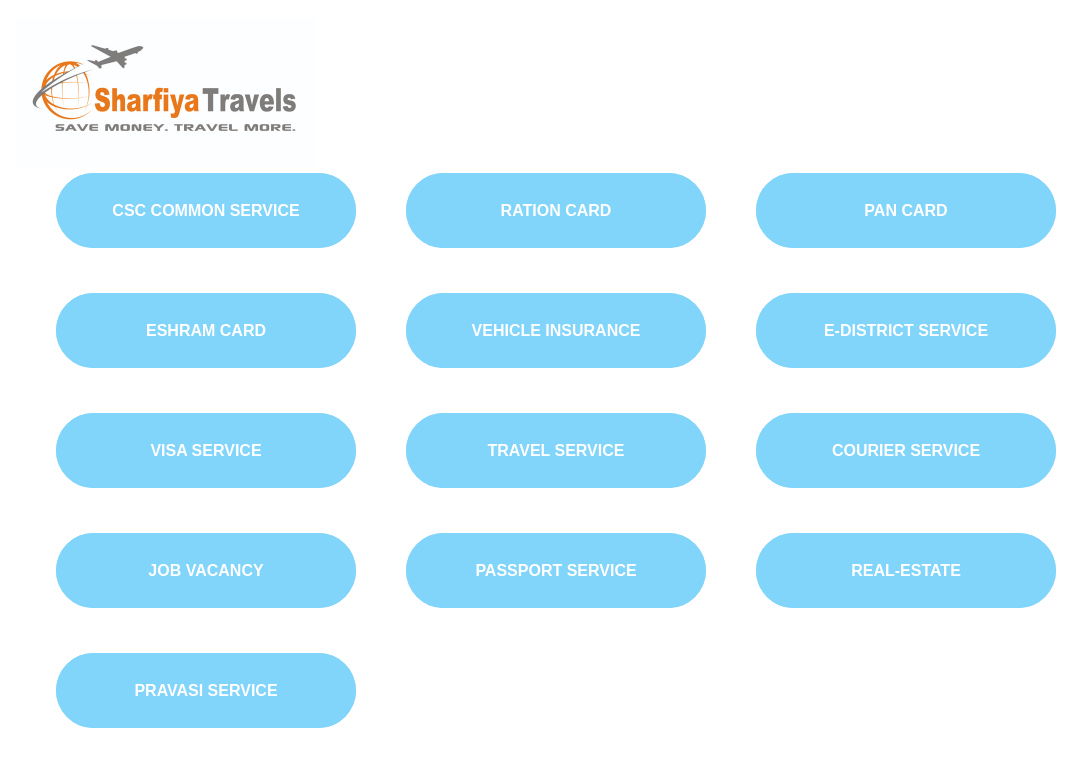
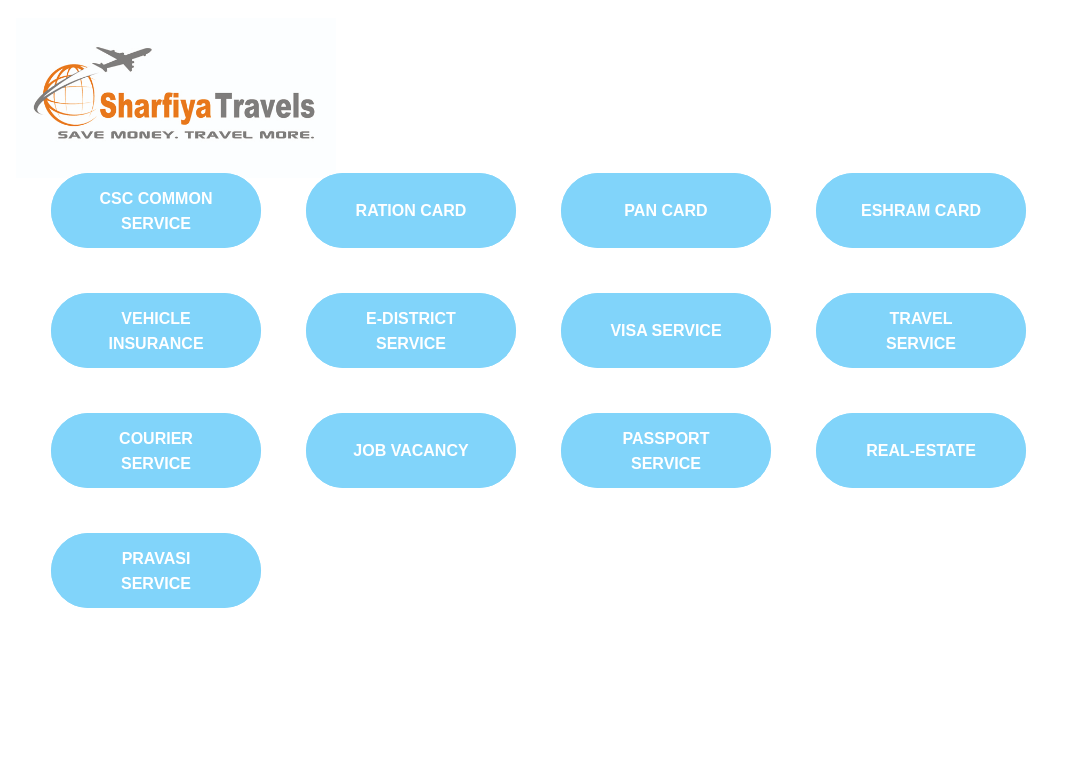
Before and after one commit to sharfiyatravels/sharfiyatravels.github.io, a plain HTML site: page index.html in a window 1280 px wide. Shown: the whole page, without its empty margins (2-1089 px from the left). Drawn offline with Linux system fonts and the light colour scheme.

Commit message:
created files for each service

```diff
--- a/bubble.css
+++ b/bubble.css
@@ -1,6 +1,6 @@
-@media only screen and (min-width: 425px) {
+@media only screen and (max-width: 425px){
 
-  /* For mobile phones: */
+  /* For small mobile phones: */
   body {
     font-family: sans-serif;
     background-color: #fff;
@@ -115,125 +115,7 @@
 
 }
 
-@media only screen and (min-width: 769px) {
-  body {
-    font-family: sans-serif;
-    background-color: #fff;
-    font-weight: bold;
-  }
-
-  .titleImg{
-    width: 300px;
-  }
-
-  .text-box {
-    /* margin-left: 45px; */
-    margin-top: 45px;
-  }
-
-  .btn:link,
-  .btn:visited {
-    text-transform: uppercase;
-    text-decoration: none;
-    padding: 15px 40px;
-    display: flex;
-    justify-content: center;
-    align-items: center;
-    line-height: 25px;
-    border-radius: 100px;
-    transition: all 0.2s;
-    position: relative;
-    width: 190px;
-    height: 40px;
-    text-align: center;
-  }
-
-  .btn:hover {
-    transform: translateY(-3px);
-    box-shadow: 0 10px 20px rgba(0, 0, 0, 0.2);
-  }
-
-  .btn:active {
-    transform: translateY(-1px);
-    box-shadow: 0 5px 10px rgba(0, 0, 0, 0.2);
-  }
-
-  .btn-white {
-    background-color: #81d4fa;
-    color: #fff;
-  }
-
-  .btn::after {
-    content: "";
-    display: inline-block;
-    height: 100%;
-    width: 100%;
-    border-radius: 100px;
-    position: absolute;
-    top: 0;
-    left: 0;
-    z-index: -1;
-    transition: all 0.5s;
-  }
-
-  .btn-white::after {
-    background-color: #81d4fa;
-  }
-
-  .btn:hover::after {
-    /* transform: scaleX(1.4) scaleY(1.6); */
-    opacity: 0;
-  }
-
-  .btn:focus::after {
-    transform: scaleX(1.4) scaleY(1.6);
-    opacity: 0;
-  }
-
-  .btn-animated {
-    -webkit-animation: moveInBottom 5s ease-out;
-    animation: moveInBottom 5s ease-out;
-    -webkit-animation-fill-mode: backwards;
-    animation-fill-mode: backwards;
-  }
-
-  @-webkit-keyframes moveInBottom {
-    0% {
-      opacity: 0;
-      transform: translateY(30px);
-    }
-
-    100% {
-      opacity: 1;
-      transform: translateY(0px);
-    }
-  }
-
-  @keyframes moveInBottom {
-    0% {
-      opacity: 0;
-      transform: translateY(30px);
-    }
-
-    100% {
-      opacity: 1;
-      transform: translateY(0px);
-    }
-  }
-
-  .servicesDiv {
-    display: flex;
-    flex-direction: row;
-  }
-
-
-
-}
-
-
-
-
-@media only screen and (min-width: 426px) {
+@media only screen and (min-width: 426px) and (max-width:768) {
 
   /* For Tablets: */
   body {
@@ -341,10 +223,128 @@
   .servicesDiv {
     display: flex;
     flex-direction: row;
-    overflow-x: hidden;
-    overflow-y: scroll;
     overflow-wrap: break-word;
     flex-wrap: wrap;
   }
 
 }
+
+@media only screen and (min-width: 770px){
+
+  /* For mobile phones: */
+  body {
+    font-family: sans-serif;
+    background-color: #fff;
+    font-weight: bold;
+  }
+
+  .text-box {
+    margin-left: 45px;
+    align-items: flex-end;
+    margin-top: 45px;
+  }
+
+  .titleImg{
+    width: 320px;
+  }
+
+  .btn:link,
+  .btn:visited {
+    text-transform: uppercase;
+    text-decoration: none;
+    padding: 15px 40px;
+    display: flex;
+    justify-content: center;
+    align-items: center;
+    line-height: 25px;
+    border-radius: 100px;
+    transition: all 0.2s;
+    position: relative;
+    width: 130px;
+    height: 45px;
+    text-align: center;
+    margin: auto;
+  }
+
+  /* .btn:hover {
+    transform: translateY(-3px);
+    box-shadow: 0 10px 20px rgba(0, 0, 0, 0.2);
+  } */
+
+  /* .btn:active {
+    transform: translateY(-1px);
+    box-shadow: 0 5px 10px rgba(0, 0, 0, 0.2);
+  } */
+
+  .btn-white {
+    background-color: #81d4fa;
+    color: #fff;
+    z-index: 0;
+  }
+
+  .btn::after {
+    content: "";
+    display: inline-block;
+    height: 100%;
+    width: 100%;
+    border-radius: 100px;
+    position: absolute;
+    top: 0;
+    left: 0;
+    z-index: -1;
+    transition: all 0.5s;
+  }
+
+  .btn-white::after {
+    background-color: #81d4fa;
+  }
+
+  /* .btn:hover::after {
+    transform: scaleX(1.4) scaleY(1.6);
+    opacity: 0;
+  } */
+
+  .btn:focus::after {
+    transform: scaleX(1.4) scaleY(1.6);
+    opacity: 0;
+  }
+
+  .btn-animated {
+    -webkit-animation: moveInBottom 5s ease-out;
+    animation: moveInBottom 5s ease-out;
+    -webkit-animation-fill-mode: backwards;
+    animation-fill-mode: backwards;
+  }
+
+  @-webkit-keyframes moveInBottom {
+    0% {
+      opacity: 0;
+      transform: translateY(30px);
+    }
+
+    100% {
+      opacity: 1;
+      transform: translateY(0px);
+    }
+  }
+
+  @keyframes moveInBottom {
+    0% {
+      opacity: 0;
+      transform: translateY(30px);
+    }
+
+    100% {
+      opacity: 1;
+      transform: translateY(0px);
+    }
+  }
+
+  .servicesDiv {
+    display: flex;
+    flex-direction: row;
+    overflow-wrap: break-word;
+    flex-wrap: wrap;
+  }
+
+}
--- a/index.html
+++ b/index.html
@@ -19,7 +19,7 @@
         <div class="servicesDiv">
 
             <div class="text-box">
-                <a href="#" class="btn btn-white btn-animate">CSC COMMON SERVICE</a>
+                <a href="./services/csc-common-service.html" class="btn btn-white btn-animate">CSC COMMON SERVICE</a>
             </div>
 
             <div class="text-box">
```
Also changed, not shown: services/csc-common-service.html (added, +16 -0 lines), services/courier.html (added), services/edistrict.html (added), services/eshram-card.html (added), services/job-vacancy.html (added), services/pan-card.html (added), services/passport.html (added), services/pravasi.html (added), services/ration-card.html (added), services/real-estate.html (added), services/travel.html (added), services/vehicle-insurance.html (added), services/visa.html (added).
